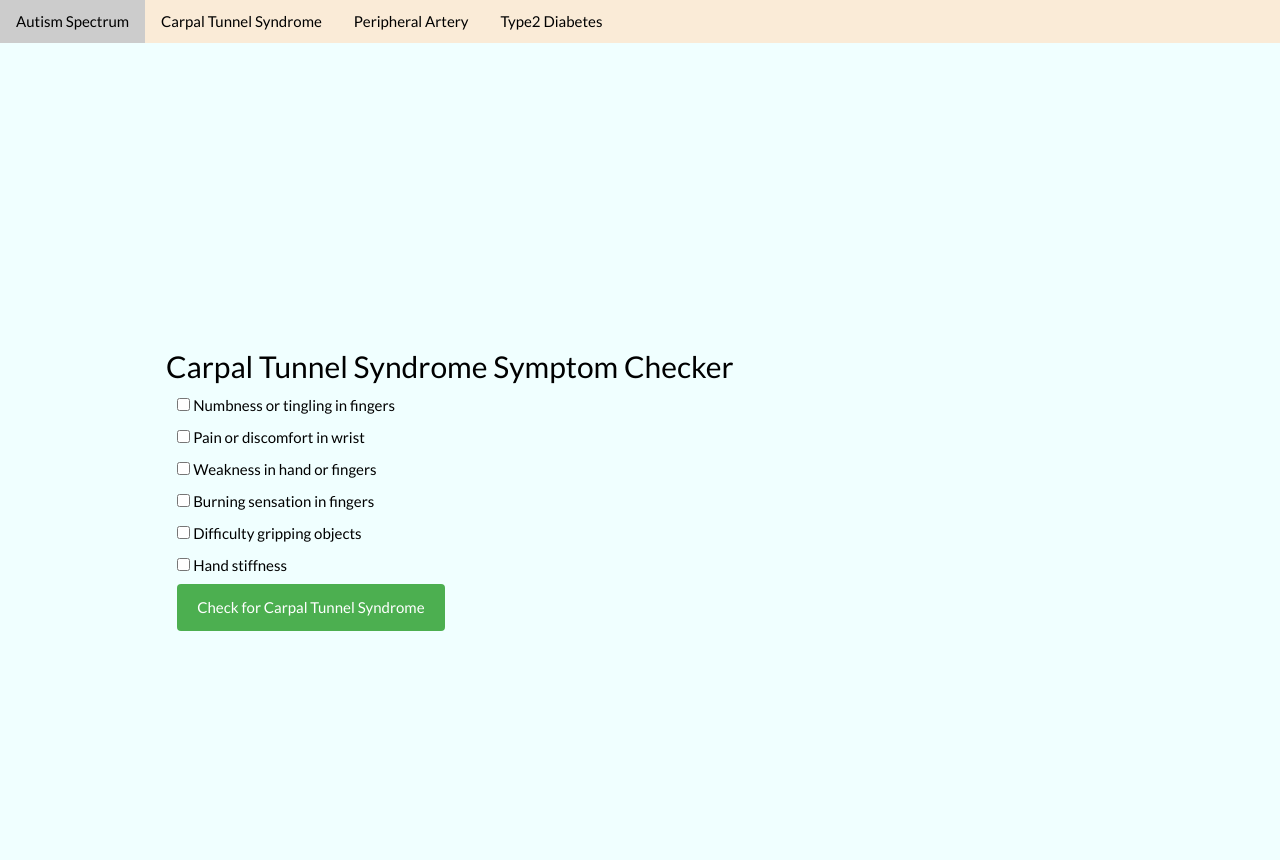
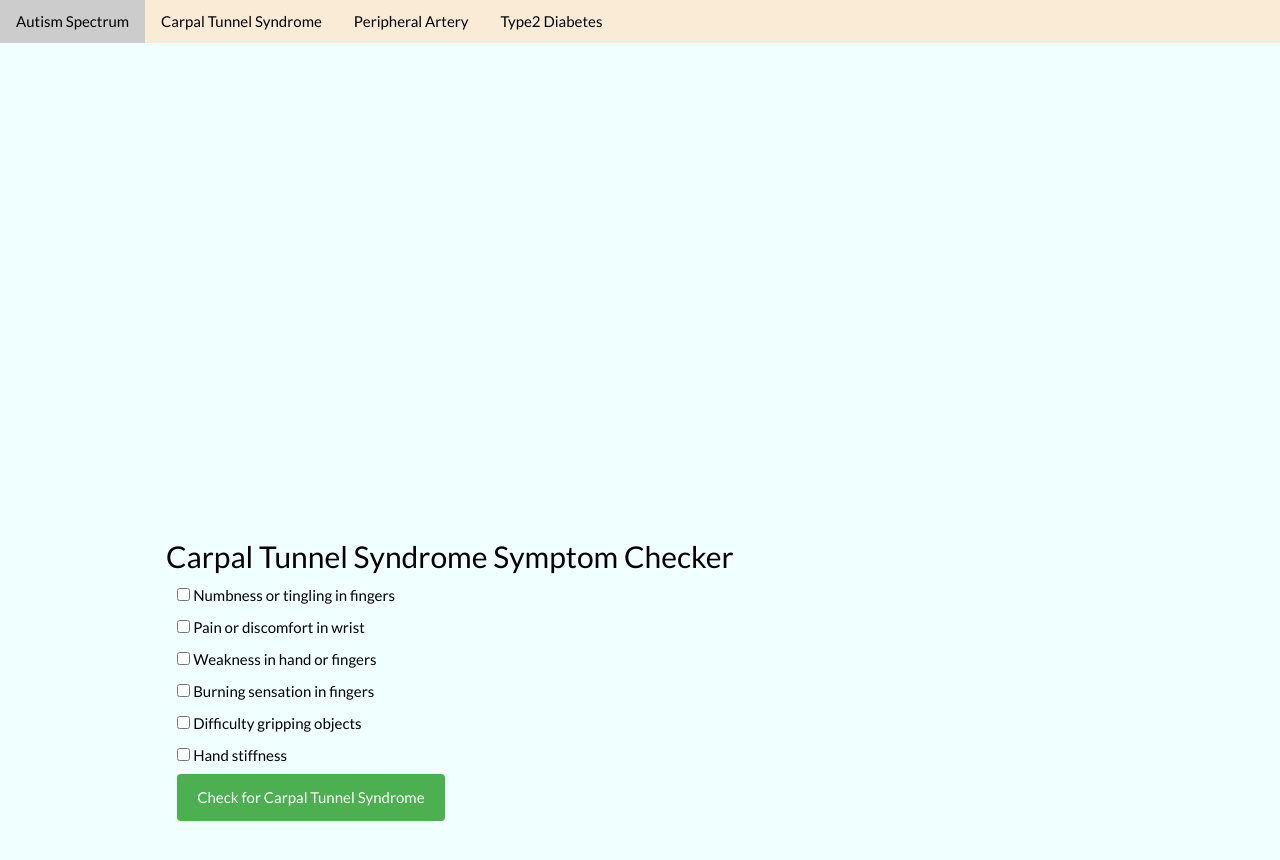
Before and after one commit to ftech123/eeg, a plain HTML site: page CarpalTunnelSyndrome.html in a window 1280 px wide. Before the commit the page ends 800 px from the top, so only its background shows below. Drawn offline with nearby package versions, Linux system fonts and the light colour scheme.

Commit message:
Update CarpalTunnelSyndrome.html

```diff
--- a/CarpalTunnelSyndrome.html
+++ b/CarpalTunnelSyndrome.html
@@ -66,7 +66,7 @@ label {
 <div class="w3-content w3-container w3-padding-64">
 
 
-  <h2 style="margin-top: 30%;">Carpal Tunnel Syndrome Symptom Checker</h2>
+  <h2 style="margin-top: 50%;">Carpal Tunnel Syndrome Symptom Checker</h2>
   <div class="container">
     <div class="form-group">
         <label><input type="checkbox" id="symptom1"> Numbness or tingling in fingers</label>
```
